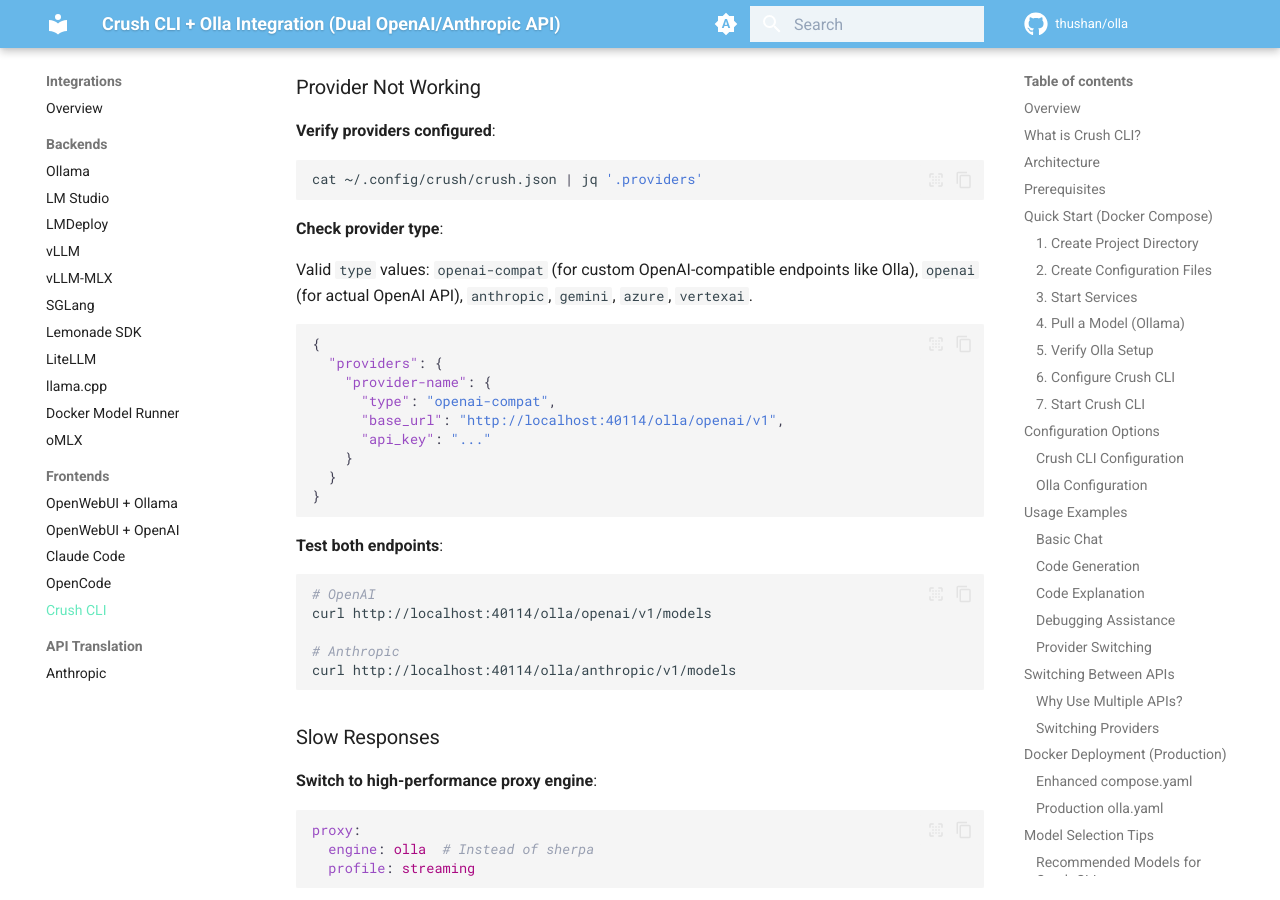
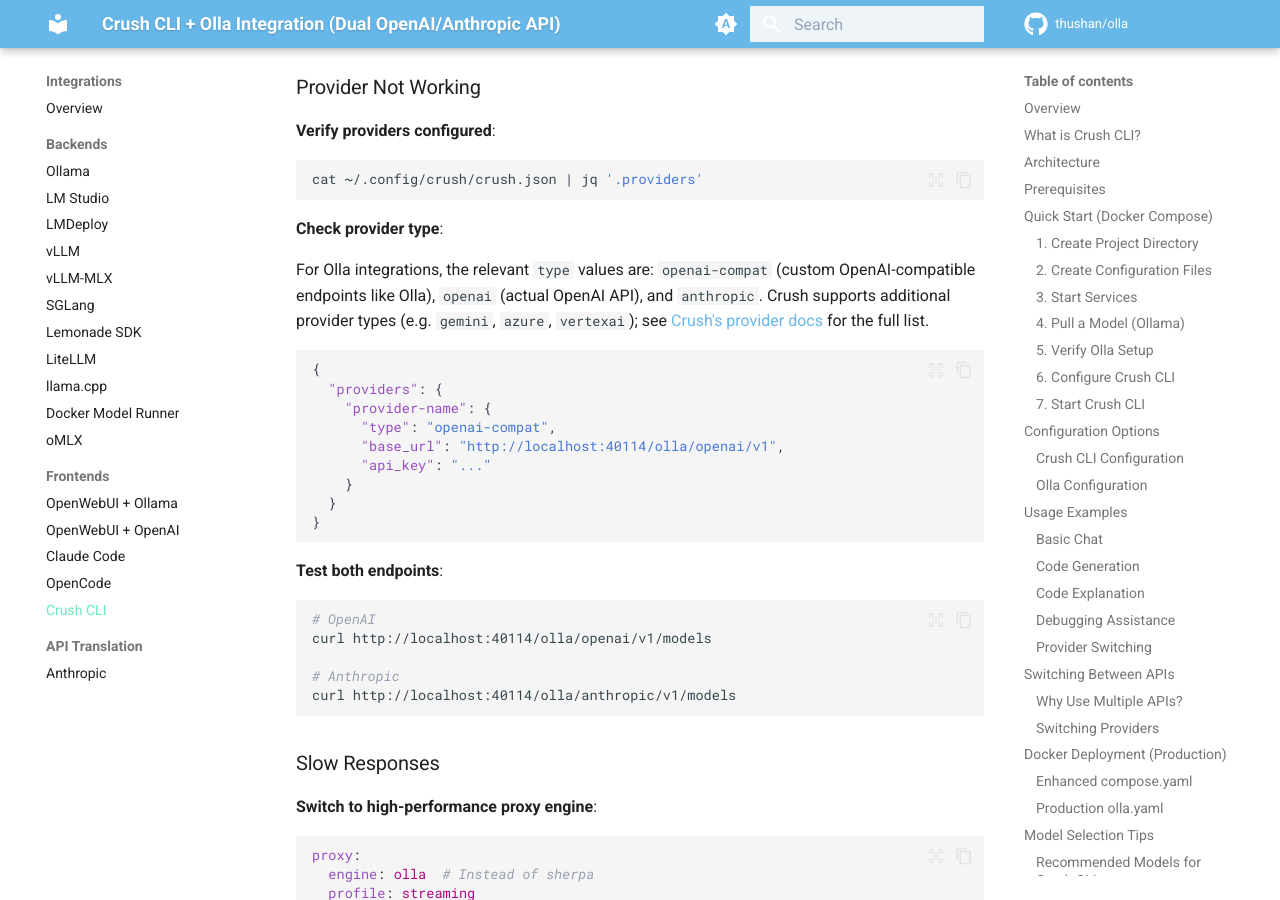
Before and after one commit to leo-3889/olla, an MkDocs documentation site: the page built from docs/content/integrations/frontend/crush-cli.md, in a window 1280 px wide and 900 px high, scrolled down 14327 px. Built offline with MkDocs 1.6.1 and Material for MkDocs 9.7.7, drawn with Linux system fonts in a browser that asks for light colours; comment, search, counter and statistics services are not loaded.

Commit message:
docs: address coderabbit feedback on crush and opencode integration docs

````diff
--- a/docs/content/integrations/frontend/crush-cli.md
+++ b/docs/content/integrations/frontend/crush-cli.md
@@ -727,7 +727,7 @@
 
 **Check provider type**:
 
-Valid `type` values: `openai-compat` (for custom OpenAI-compatible endpoints like Olla), `openai` (for actual OpenAI API), `anthropic`, `gemini`, `azure`, `vertexai`.
+For Olla integrations, the relevant `type` values are: `openai-compat` (custom OpenAI-compatible endpoints like Olla), `openai` (actual OpenAI API), and `anthropic`. Crush supports additional provider types (e.g. `gemini`, `azure`, `vertexai`); see [Crush's provider docs](https://github.com/charmbracelet/crush) for the full list.
 
 ```json
 {
````
Also changed, not shown: docs/content/integrations/frontend/opencode.md (+2 -2 lines).
